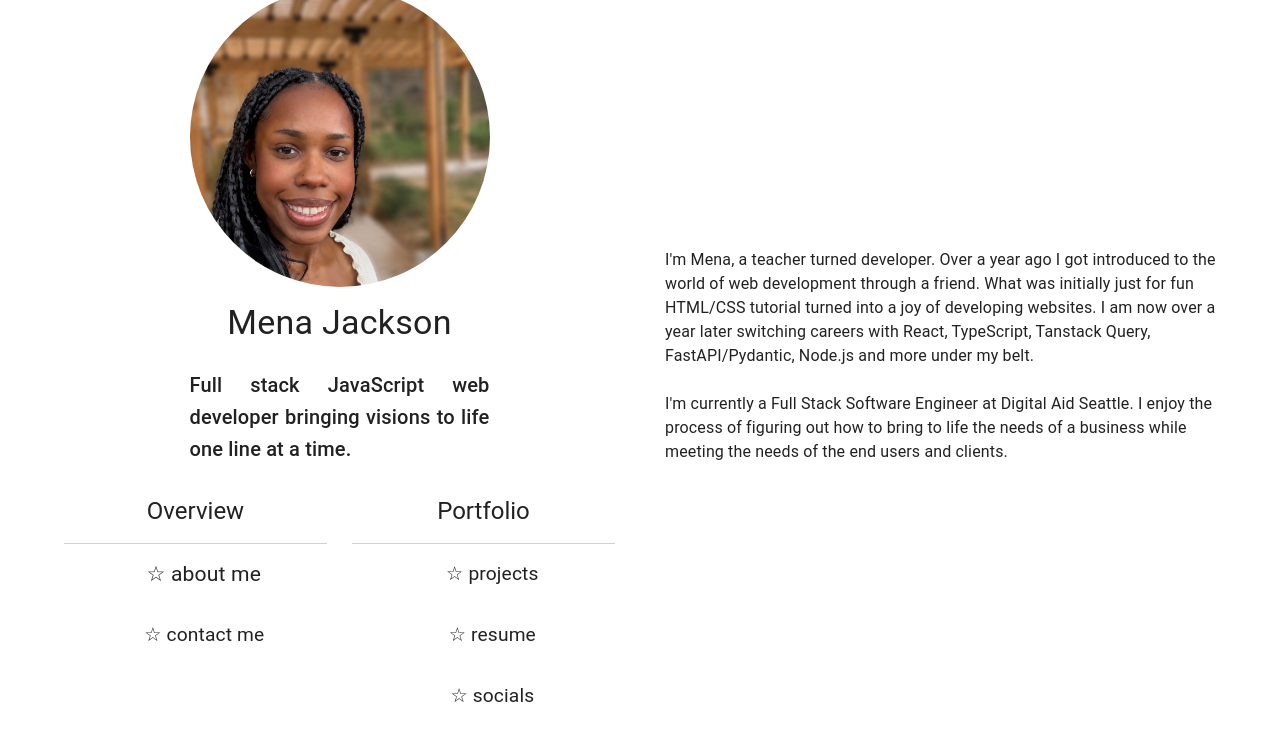
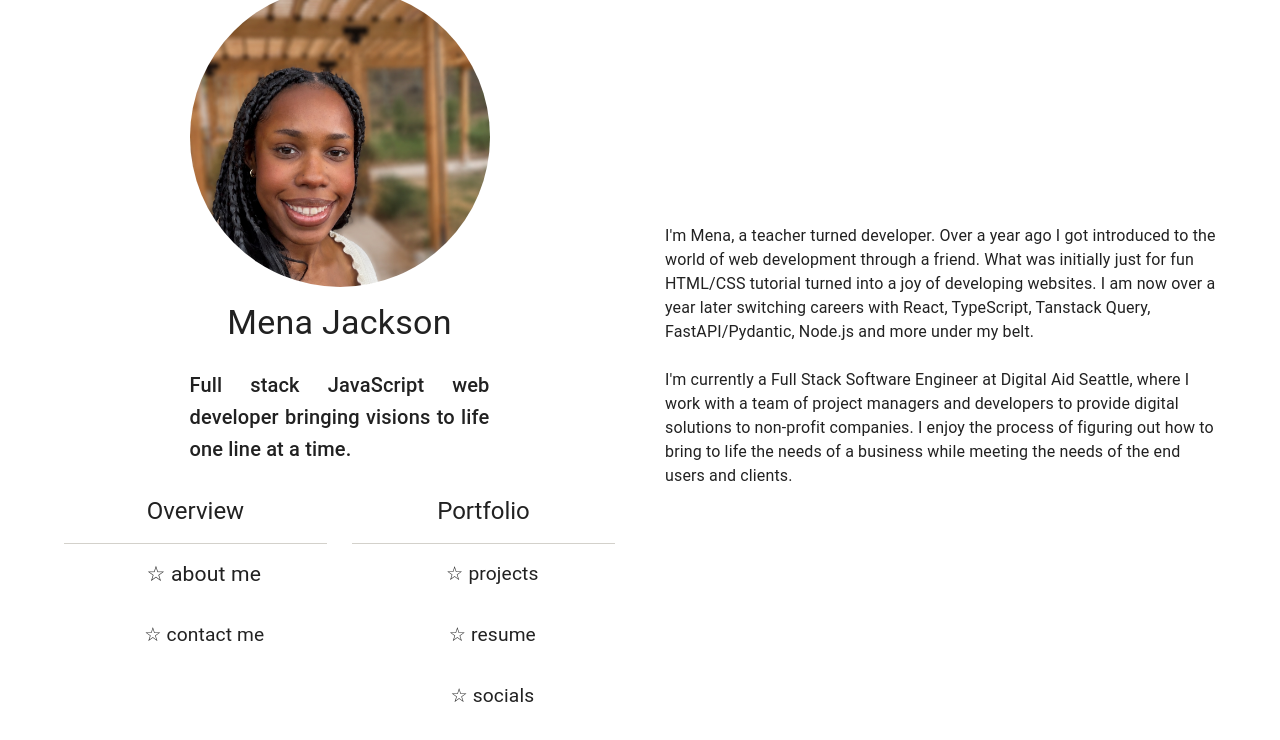
Before and after one commit to menamina/portfolio, a React (Vite) app: page / in a window 1280 px wide. Both pictures are taken after a click on the item "about me". Shown: the part 238-978 px from the top of the page. Built offline with nearby package versions, Linux system fonts and the light colour scheme.

Commit message:
updating portfolio

```diff
--- a/src/components/aboutme.tsx
+++ b/src/components/aboutme.tsx
@@ -13,9 +13,10 @@ function About() {
       <br></br>
       <Typography>
         I'm currently a Full Stack Software Engineer at{" "}
-        <a>Digital Aid Seattle</a>. I enjoy the process of figuring out how to
-        bring to life the needs of a business while meeting the needs of the end
-        users and clients.
+        <a>Digital Aid Seattle</a>, where I work with a team of project managers
+        and developers to provide digital solutions to non-profit companies. I
+        enjoy the process of figuring out how to bring to life the needs of a
+        business while meeting the needs of the end users and clients.
       </Typography>
     </Box>
   );
```
Also changed, not shown: 1 other file (tests, documents, lock files or other folders).
